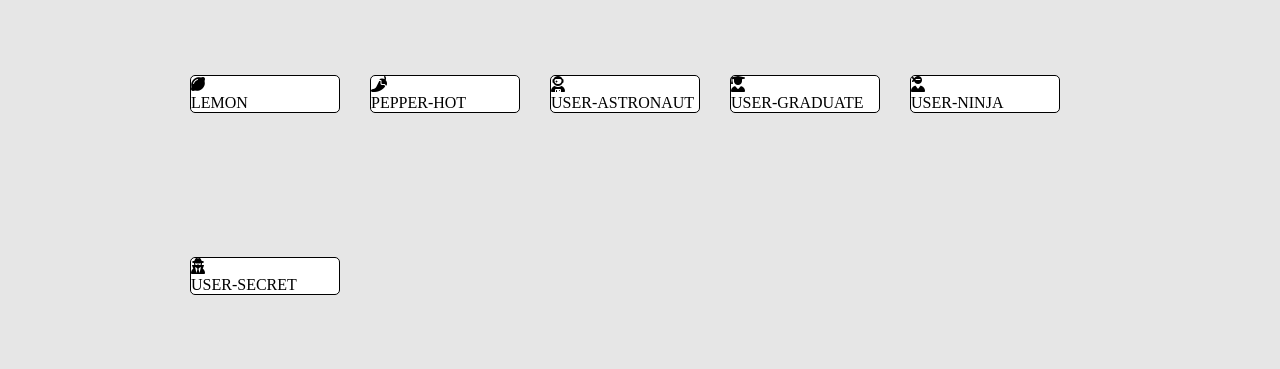
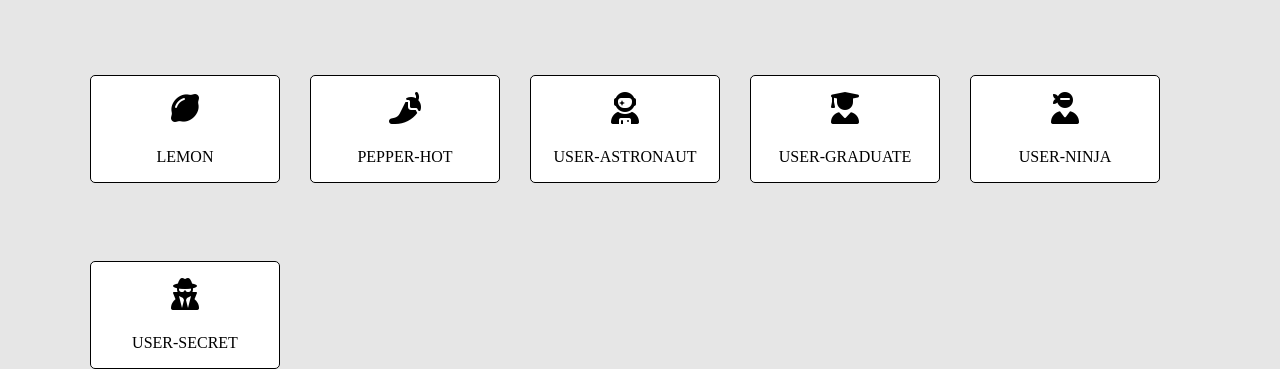
Before and after one commit to Andrea-Baggio/js-es6-icons, a plain HTML site: page index.html in a window 1280 px wide. Shown: the part 448-817 px from the top of the page. Drawn offline with Linux system fonts and the light colour scheme.

Commit message:
css icone

```diff
--- a/css/style.css
+++ b/css/style.css
@@ -27,7 +27,7 @@ nav {
 
 .container {
     height: calc(100vh - 103px);
-    max-width: 900px;
+    max-width: 1100px;
     margin: auto;
     display: flex;
     flex-wrap: wrap;
@@ -40,4 +40,19 @@ nav {
     background-color: white;
     border: 1px solid black;
     border-radius: 5px;
+    padding: 1rem;
+    margin-top: 3rem;
+    display: flex;
+    flex-direction: column;
+    align-items: center;
+    gap: 1.5rem;
 }
+
+.box:hover{
+    cursor: pointer;
+    background-color: rgb(253, 218, 239);
+}
+
+i {
+    font-size: 2em;
+}
```
